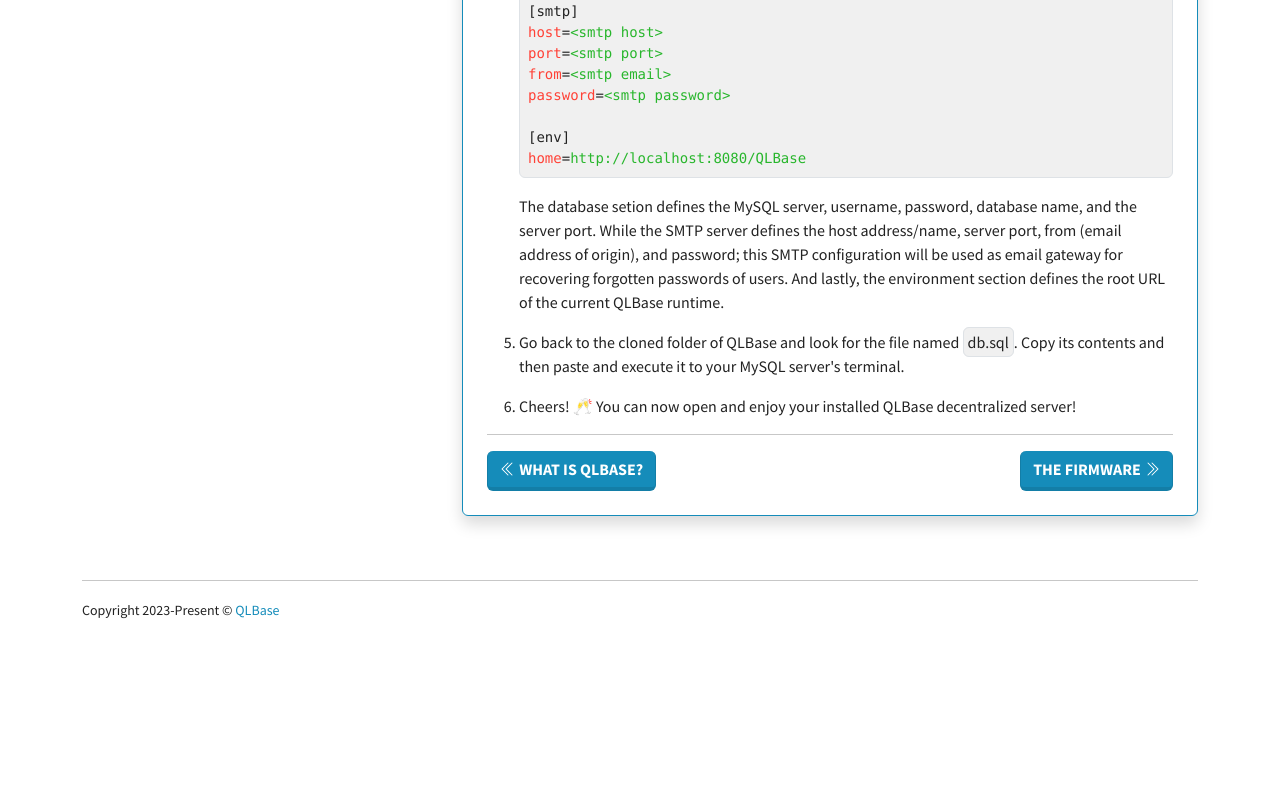
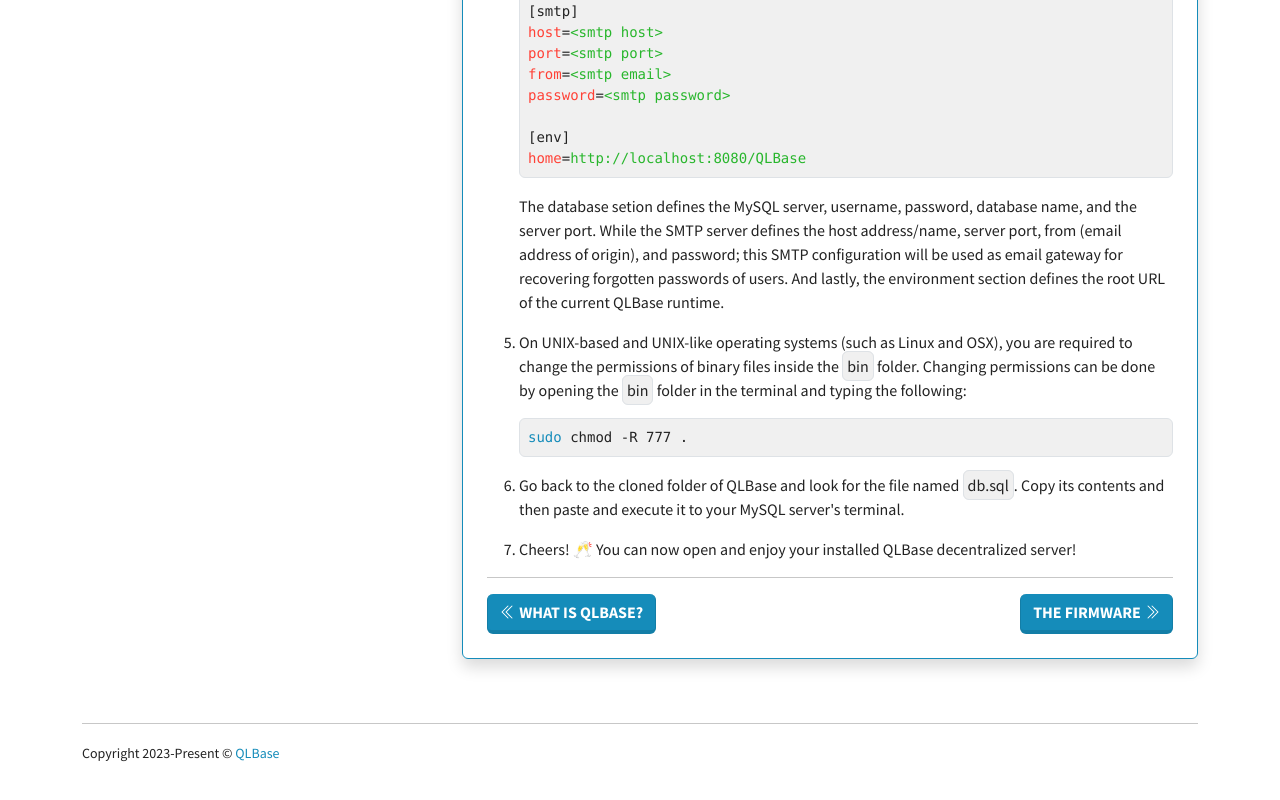
Before and after one commit to nthnn/QLBase, a Vue app in the folder documentations/: page /deployment in a window 1280 px wide. Shown: the part 1909-2709 px from the top of the page. Before the commit the page ends 2578 px from the top, so only its background shows below. Built offline with nearby package versions, Linux system fonts and the light colour scheme.

Commit message:
Improved deployment page.

```diff
--- a/documentations/src/views/pages/deployment.vue
+++ b/documentations/src/views/pages/deployment.vue
@@ -74,6 +74,10 @@
 <span class="text-danger">home</span>=<span class="text-success">http://localhost:8080/QLBase</span></pre>
             <p>The database setion defines the MySQL server, username, password, database name, and the server port. While the SMTP server defines the host address/name, server port, from (email address of origin), and password; this SMTP configuration will be used as email gateway for recovering forgotten passwords of users. And lastly, the environment section defines the root URL of the current QLBase runtime.</p>
         </li>
+        <li>
+            <p>On UNIX-based and UNIX-like operating systems (such as Linux and OSX), you are required to change the permissions of binary files inside the <span class="bg-secondary border-gray border rounded p-1 d-inline">bin</span> folder. Changing permissions can be done by opening the <span class="bg-secondary border-gray border rounded p-1 d-inline">bin</span> folder in the terminal and typing the following:</p>
+            <pre class="bg-secondary border-gray border rounded p-2"><span class="text-primary">sudo</span> chmod -R 777 .</pre>
+        </li>
         <li><p>Go back to the cloned folder of QLBase and look for the file named <span class="bg-secondary border-gray border rounded p-1 d-inline">db.sql</span>. Copy its contents and then paste and execute it to your MySQL server's terminal.</p></li>
         <li><p>Cheers! 🥂 You can now open and enjoy your installed QLBase decentralized server!</p></li>
     </ol>
```
